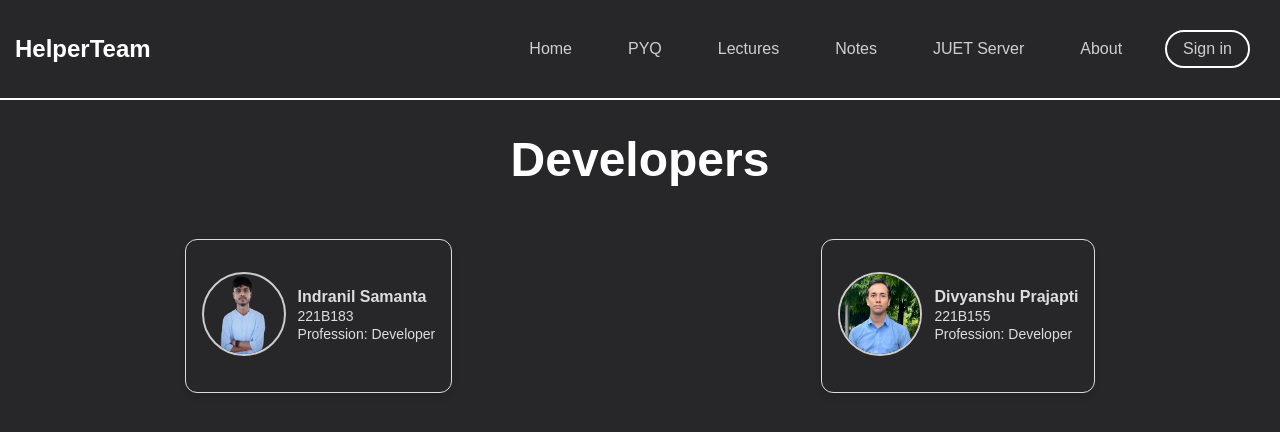
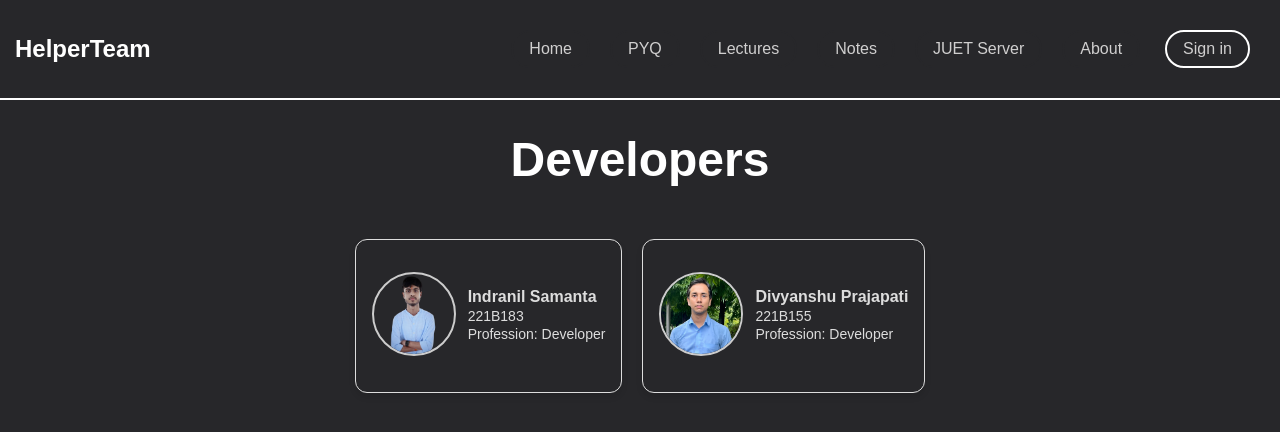
Before and after one commit to Indranil102/Helper_Team, a React (Create React App) app: page /About in a window 1280 px wide. Shown: the top 432 px of the page. Built offline with nearby package versions, Linux system fonts and the light colour scheme; a web font is replaced by a local one.

Commit message:
css update

```diff
--- a/src/Pages/about/About.css
+++ b/src/Pages/about/About.css
@@ -9,20 +9,22 @@
 }
 .about-names{
     display: flex;
-
+    gap:0;
+    margin: 0;
+    padding: 0;
+    justify-content: center;
+    gap: 20px;
 }
 .container-about {
     display: flex;
     align-items: center;
-    justify-content: flex-start;
-
     border: 1px solid #ddd;
     border-radius: 12px;
     padding: 16px;
     height: 120px;
     box-shadow: 0 4px 6px rgba(0, 0, 0, 0.1);
     max-width: 500px;
-    margin: 20px auto;
+    margin: 20px 0;
   }
 
   .image {
--- a/src/Pages/about/About.jsx
+++ b/src/Pages/about/About.jsx
@@ -20,16 +20,16 @@ const About = () => {
   </div>
 </div>
 
-<div className="container-about">
+  <div className="container-about">
   <div>
     <img className="image" src={me} alt="Indu" />
   </div>
   <div className="personal-details">
-    <h5>Divyanshu Prajapti</h5>
+    <h5>Divyanshu Prajapati</h5>
     <p>221B155</p>
     <p>Profession: Developer</p>
   </div>
-</div>
+  </div>
     </div>
     </>
   )
```
